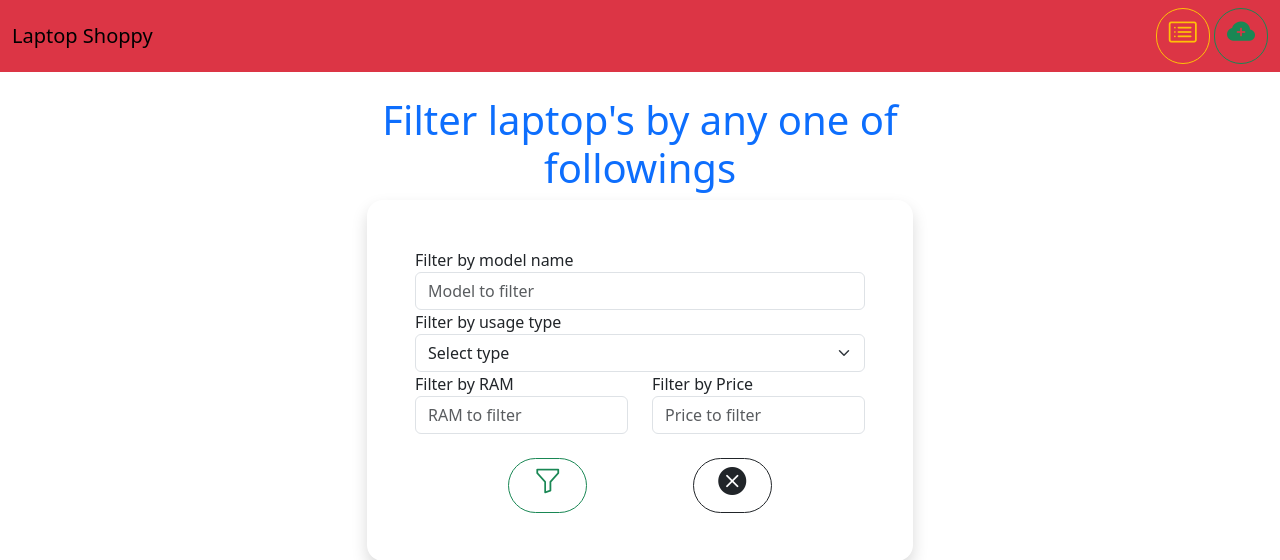
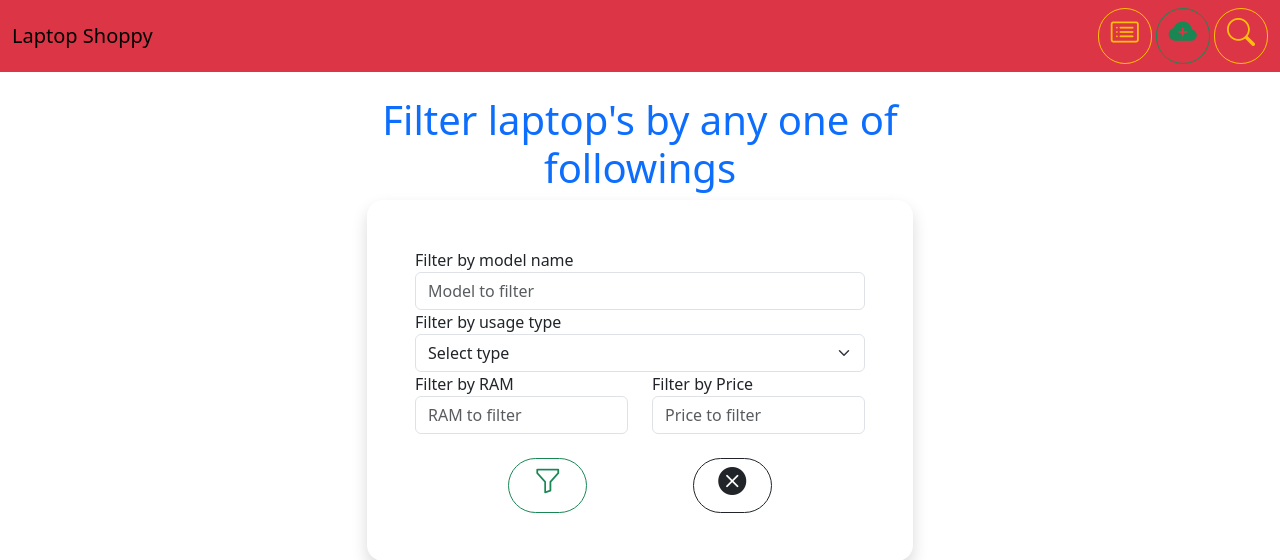
Before and after one commit to Srivignesh12345/Flask-project, a Flask app: page /shortlist in a window 1280 px wide. Shown: the top 560 px of the page. Run offline with Flask 3, Linux system fonts and the light colour scheme.

Commit message:
flask project

```diff
--- a/templates/navigation.html
+++ b/templates/navigation.html
@@ -26,6 +26,9 @@
                 <a class="btn btn-outline-success rounded-pill" aria-current="page" href="/new">
                     <h3 class="bi bi-cloud-plus-fill"></h3>
                 </a>
+                <a class="btn btn-outline-warning rounded-pill" aria-current="page" href="/shortlist">
+                  <h3 class="bi bi-search"></h3>
+            </a>
               </li>
             </ul>
           </div>
```
